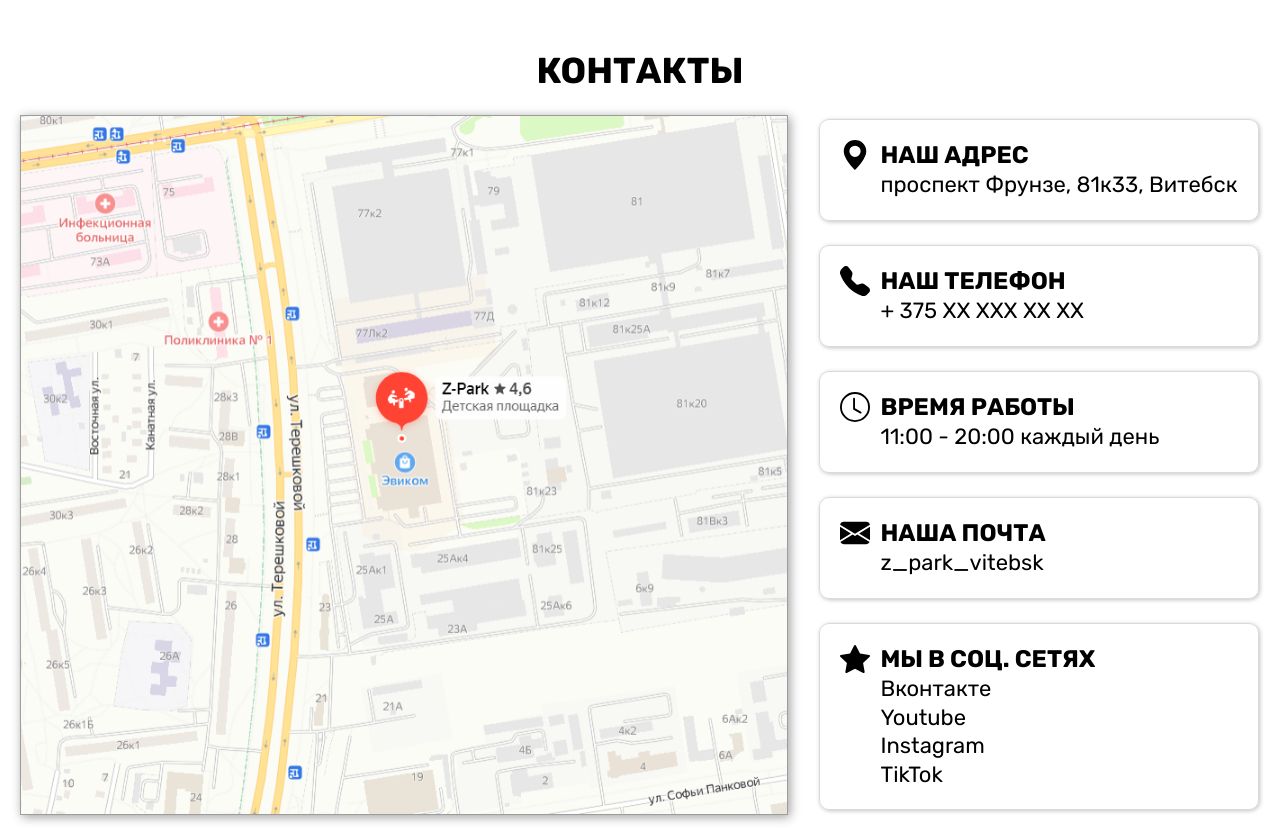
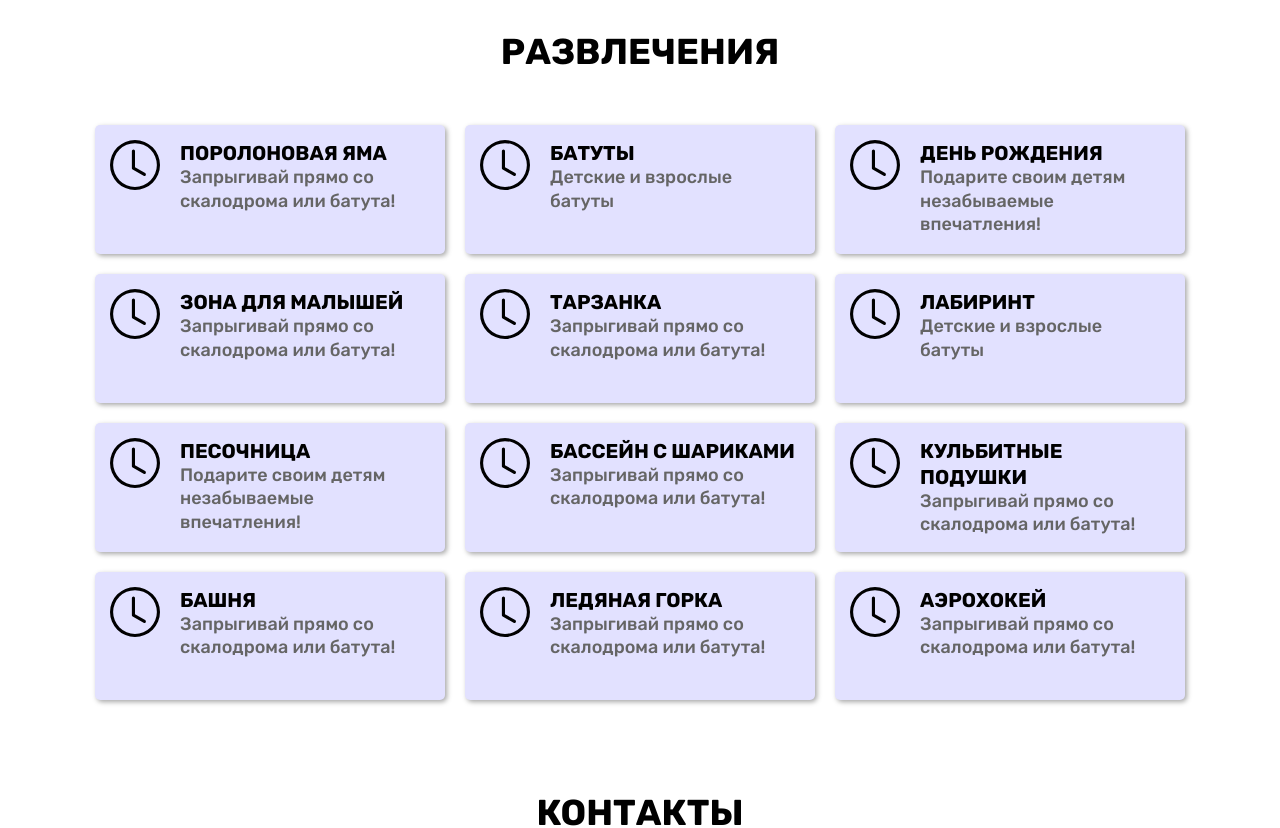
Before and after one commit to GumnovRuslan/z-park, a SvelteKit app: page / in a window 1280 px wide. Shown: the part 1260-2088 px from the top of the page. Built offline with nearby package versions, Linux system fonts and the light colour scheme.

Commit message:
add section entertainment

```diff
--- a/src/lib/component/slider/slider.svelte
+++ b/src/lib/component/slider/slider.svelte
@@ -3,7 +3,9 @@
 
 	export let duration = 2000
 	export let slides
+
 	let currentSlide = 0
+
 	const nextSlide = () => {
 		currentSlide++
 		if (currentSlide >= slides.length) {
@@ -44,9 +46,7 @@
 		{#each slides as slider, i}
 			<button
 				class="bubble"
-				on:click={() => {
-					goToSlide(i)
-				}}
+				on:click={() => goToSlide(i)}
 				class:current={i === currentSlide}
 				class:onedown={i === currentSlide - 1}
 				class:twodown={i === currentSlide - 2}
--- /dev/null
+++ b/src/lib/sections/Attractions.svelte
@@ -0,0 +1,169 @@
+
+<div class='container'>
+    <div class='card'>
+        <img src='img/svg/clock.svg' alt='' class='img'>
+        <div class='content'>
+            <p class='title'>Поролоновая яма</p>
+            <p class='text'>Запрыгивай прямо со скалодрома или батута!</p>
+        </div>
+    </div>
+    <div class='card'>
+        <img src='img/svg/clock.svg' alt='' class='img'>
+        <div class='content'>
+            <p class='title'>Батуты</p>
+            <p class='text'>Детские и взрослые батуты</p>
+        </div>
+    </div>
+    <div class='card'>
+        <img src='img/svg/clock.svg' alt='' class='img'>
+        <div class='content'>
+            <p class='title'>День рождения</p>
+            <p class='text'>Подарите своим детям незабываемые впечатления!</p>
+        </div>
+    </div>
+    <div class='card'>
+        <img src='img/svg/clock.svg' alt='' class='img'>
+        <div class='content'>
+            <p class='title'>Зона для малышей</p>
+            <p class='text'>Запрыгивай прямо со скалодрома или батута!</p>
+        </div>
+    </div>
+    <div class='card'>
+        <img src='img/svg/clock.svg' alt='' class='img'>
+        <div class='content'>
+            <p class='title'>Тарзанка</p>
+            <p class='text'>Запрыгивай прямо со скалодрома или батута!</p>
+        </div>
+    </div>
+    <div class='card'>
+        <img src='img/svg/clock.svg' alt='' class='img'>
+        <div class='content'>
+            <p class='title'>Лабиринт</p>
+            <p class='text'>Детские и взрослые батуты</p>
+        </div>
+    </div>
+    <div class='card'>
+        <img src='img/svg/clock.svg' alt='' class='img'>
+        <div class='content'>
+            <p class='title'>Песочница</p>
+            <p class='text'>Подарите своим детям незабываемые впечатления!</p>
+        </div>
+    </div>
+    <div class='card'>
+        <img src='img/svg/clock.svg' alt='' class='img'>
+        <div class='content'>
+            <p class='title'>Бассейн с шариками</p>
+            <p class='text'>Запрыгивай прямо со скалодрома или батута!</p>
+        </div>
+    </div>
+    <div class='card'>
+        <img src='img/svg/clock.svg' alt='' class='img'>
+        <div class='content'>
+            <p class='title'>Кульбитные подушки</p>
+            <p class='text'>Запрыгивай прямо со скалодрома или батута!</p>
+        </div>
+    </div>
+    <div class='card'>
+        <img src='img/svg/clock.svg' alt='' class='img'>
+        <div class='content'>
+            <p class='title'>Башня</p>
+            <p class='text'>Запрыгивай прямо со скалодрома или батута!</p>
+        </div>
+    </div>
+    <div class='card'>
+        <img src='img/svg/clock.svg' alt='' class='img'>
+        <div class='content'>
+            <p class='title'>Ледяная горка</p>
+            <p class='text'>Запрыгивай прямо со скалодрома или батута!</p>
+        </div>
+    </div>
+    <div class='card'>
+        <img src='img/svg/clock.svg' alt='' class='img'>
+        <div class='content'>
+            <p class='title'>Аэрохокей</p>
+            <p class='text'>Запрыгивай прямо со скалодрома или батута!</p>
+        </div>
+    </div>
+</div>
+
+<style>
+    .container {
+        display: grid;
+        grid-template-columns: repeat(3, minmax(300px, 350px));
+        grid-template-rows: repeat(4, 1fr);
+        justify-items: center;
+        justify-content: center;
+        gap: 20px;
+    }
+    .card {
+        /* flex: 40%; */
+        display: flex;
+        /* border: 1px solid #000; */
+        gap: 20px;
+        /* width: 400px; */
+        /* min-height: 150px; */
+        padding: 15px;
+        border-radius: 5px;
+        box-shadow: 2px 2px 5px #a7a7a7;
+        background: #e2e1ff;
+    }
+    .content {
+        line-height: 1.3;
+    }
+    .img {
+        width: 50px;
+        height: 50px;
+    }
+    .title {
+        font-weight: 700;
+        font-size: 20px;
+        text-transform: uppercase;
+    }
+    .text {
+        font-size: 18px;
+        font-weight: 500;
+        color: rgb(101, 101, 101);
+        transition: all 0.5s;
+    }
+
+    @media screen and (max-width: 980px) {
+        .container {
+            display: grid;
+            grid-template-columns: repeat(3, minmax(200px, 250px));
+            grid-template-rows: repeat(4, 1fr);
+            justify-items: center;
+            justify-content: center;
+            gap: 10px;
+        }
+        .title {
+            font-size: 16px;
+        }
+        .text {
+            font-size: 14px;
+        }
+        .img {
+            width: 30px;
+            height: 30px;
+        }
+    }
+
+    @media screen and (max-width: 650px) {
+        .container {
+            display: flex;
+            flex-wrap: wrap;
+        }
+        .card {
+            flex: auto;
+        }
+        .title {
+            font-size: 16px;
+        }
+        .text {
+            font-size: 14px;
+        }
+        .img {
+            width: 30px;
+            height: 30px;
+        }
+    }
+</style>
--- a/src/routes/+layout.svelte
+++ b/src/routes/+layout.svelte
@@ -38,7 +38,7 @@
         <Header />
     </div>
     <main class='main'>
-        <BreadCrumbs {breadcrumbs} />
+        <!-- <BreadCrumbs {breadcrumbs} /> -->
         <slot />
             <BtnUp height='100'/>
         <div class='btn' id='btn-holiday'>
--- a/src/routes/+page.svelte
+++ b/src/routes/+page.svelte
@@ -1,6 +1,7 @@
 <script>
     import Slider from "../lib/component/slider/slider.svelte";
     import Contacts from "$lib/sections/Contacts.svelte";
+    import Attractions from "../lib/sections/Attractions.svelte";
 </script>
 
 <svelte:head>
@@ -43,10 +44,14 @@ slides={[
         </div>
     </div>
 </section>
-    <div class='wrapper'>
-        <p class='title'>Контакты</p>
-        <Contacts />
-    </div>
+<section class='section'>
+    <h2 class='title'>Развлечения</h2>
+    <Attractions />
+</section>
+<section class='wrapper'>
+    <p class='title'>Контакты</p>
+    <Contacts />
+</section>
 
 <style>
     .section {
```
